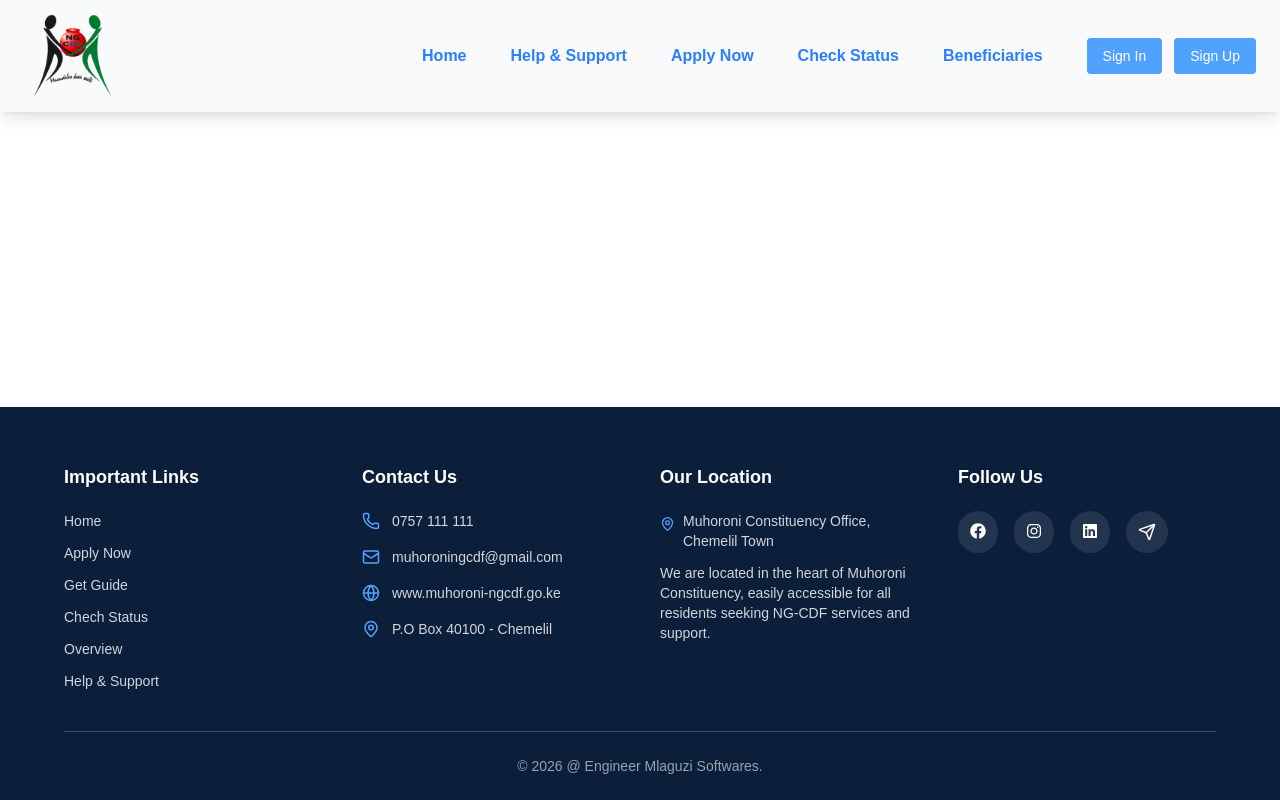
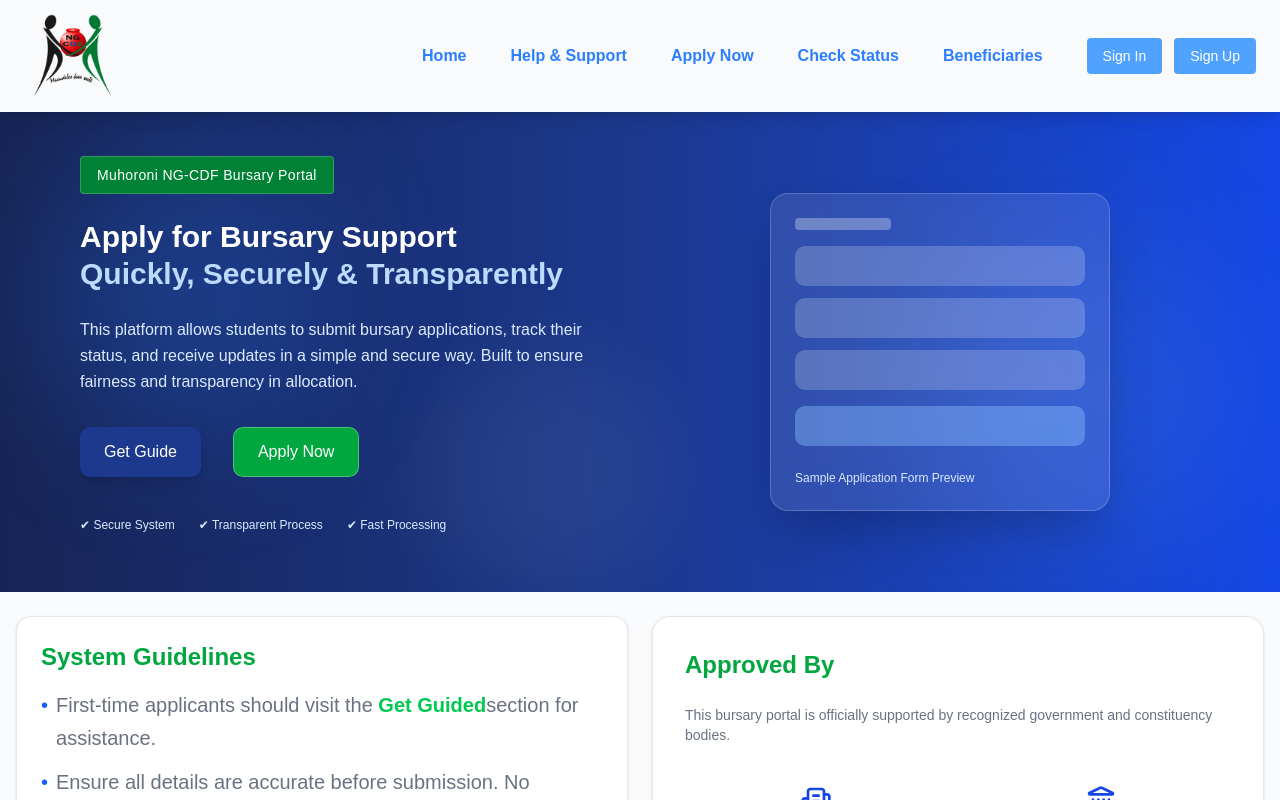
Before and after one commit to dev-omondi/NGCDF, a React (Vite) app in the folder front_end/: page / in a window 1280 px wide. Shown: the top 800 px of the page. Built offline with nearby package versions, Linux system fonts and the light colour scheme; no server answers.

Commit message:
Layout removed

```diff
--- a/front_end/src/modules/Layout.jsx
+++ b/front_end/src/modules/Layout.jsx
@@ -13,7 +13,7 @@ const Layout = () => {
     <div className='min-h-screen w-full max-w-7xl mx-auto flex flex-col'>
         <Navbar/>
         <main className='flex-1'>
-
+            <Outlet/>
         </main>
         <div className={isAdminDashboard ? "lg:pl-64" : ""}>
           <Footer/>
```
